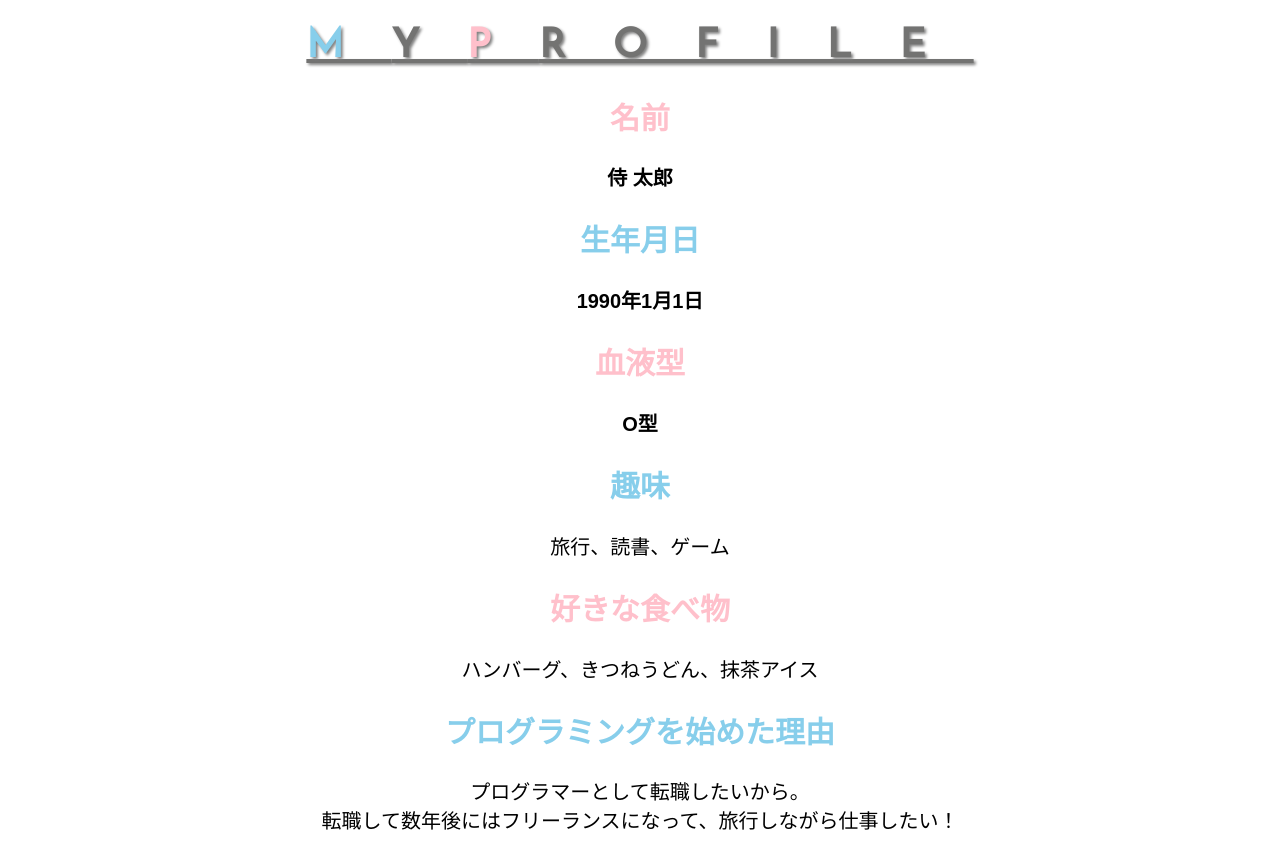
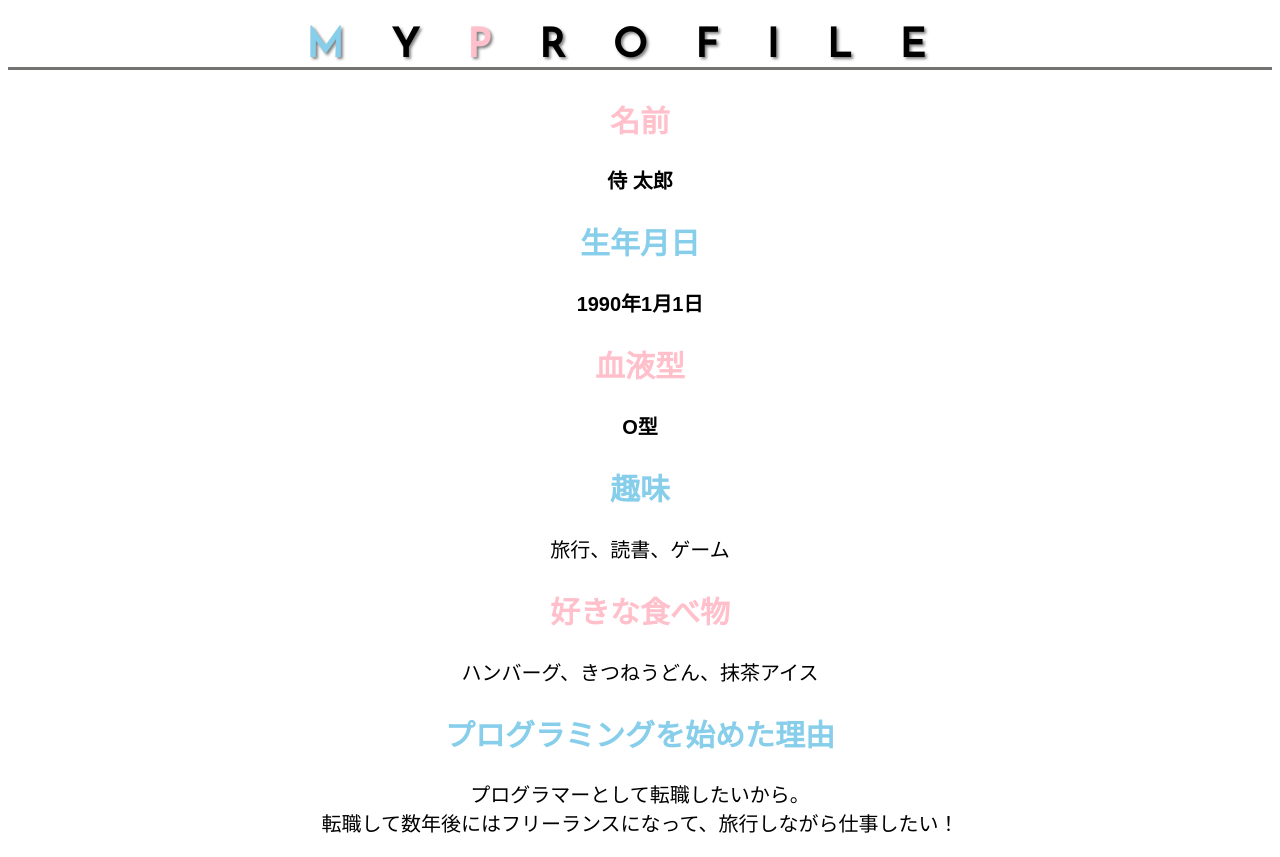
Before and after one commit to Rui-61/html-css-basic-kadai, a plain HTML site: page kadai_015/kadai_015.html in a window 1280 px wide. Drawn offline with Linux system fonts and the light colour scheme.

Commit message:
Add files via upload

```diff
--- a/kadai_015/style.css
+++ b/kadai_015/style.css
@@ -2,17 +2,16 @@ body {
   font-family: "Arial", "Meiryo", sans-serif;
   font-size: 20px;
   text-align: center;
-
-
+}
 
   h1 {
     font-family: "Josefin Sans", sans-serif;
     font-size: 40px;
     font: skyblue;
     letter-spacing: 1.2em;
-    text-decoration: underline; color: rgb(115, 115, 114);
+    border-bottom: solid 3px rgb(115, 115, 114);
     text-shadow: 2px 2px 3px gray;
-}
+  }
 
 
   .blue {
@@ -26,4 +25,3 @@ body {
 #basic p {
   font-weight: bold;
 }
-}
```
